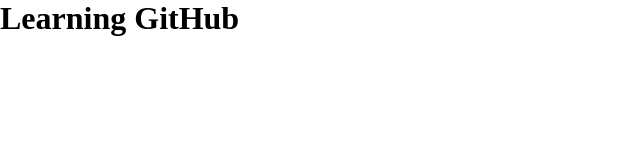
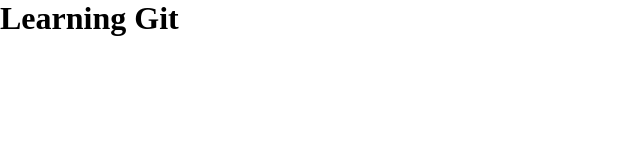
Before and after one commit to samim13102000/Learning-Git, a plain HTML site: page index.html in a window 1280 px wide. Shown: the whole page, without its empty margins (0-640 px from the left). Drawn offline with Linux system fonts and the light colour scheme.

Commit message:
Revert "learning gitHub"
This reverts commit 9523684df6bf6511aba12b82e3c4e45f4abd854b.

```diff
--- a/index.html
+++ b/index.html
@@ -7,6 +7,6 @@
     <link rel="stylesheet" href="style.css">
 </head>
 <body>
-    <h1>Learning GitHub</h1>
+    <h1>Learning Git</h1>
 </body>
 </html>
```
